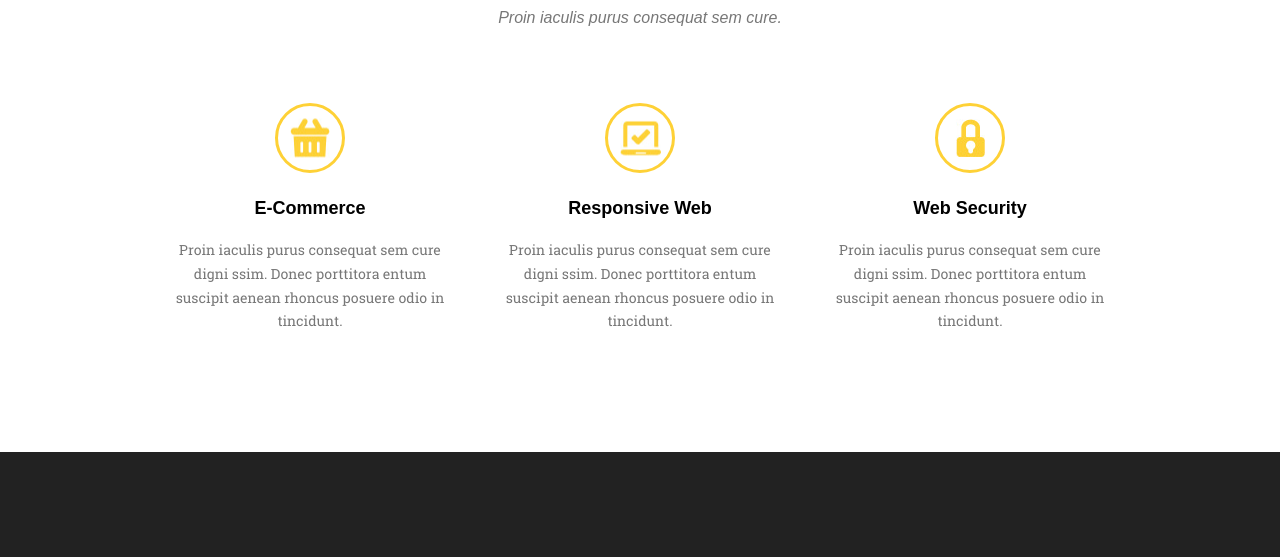
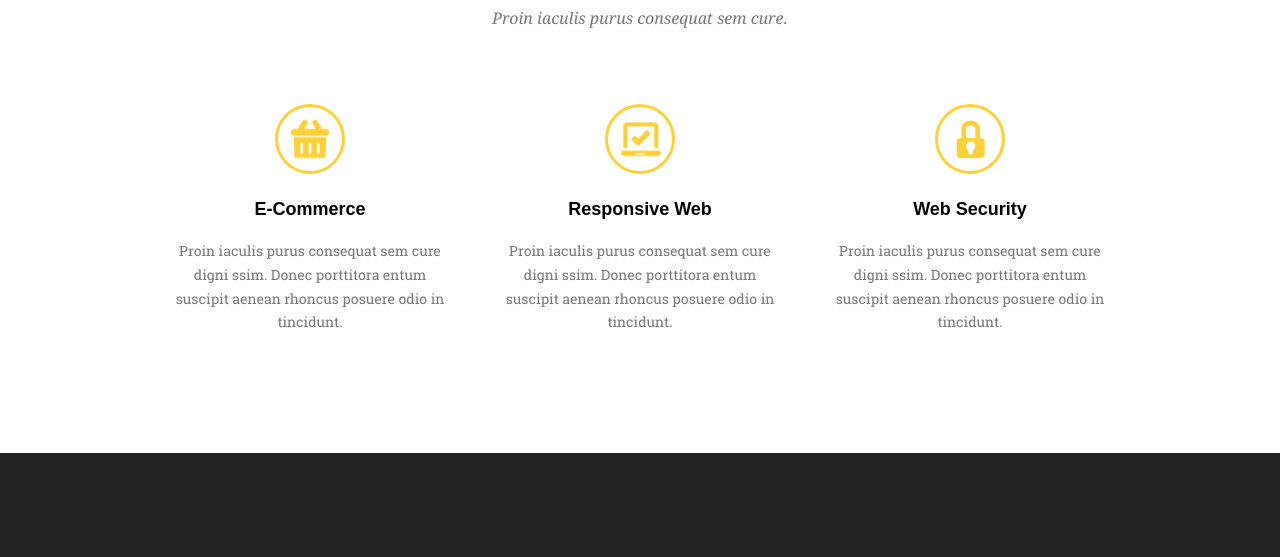
Before and after one commit to RuslanZinchenko/goit-fe-course, a plain HTML site: page html-css/module-07/index.html in a window 1280 px wide. Shown: the part 223-780 px from the top of the page. Drawn offline with Linux system fonts and the light colour scheme; files whose address does not match are found by name.

Commit message:
module-07

```diff
--- a/html-css/module-07/css/fonts.css
+++ b/html-css/module-07/css/fonts.css
@@ -15,7 +15,7 @@
 }
 
 @font-face {
-  font-family: "Droidserif";
+  font-family: "DroidSerif-Italic";
   src: url('../fonts/DroidSerif-Italic.woff2') format('woff2'),
   url('../fonts/DroidSerif-Italic.woff') format('woff');
   font-weight: 300;
```
